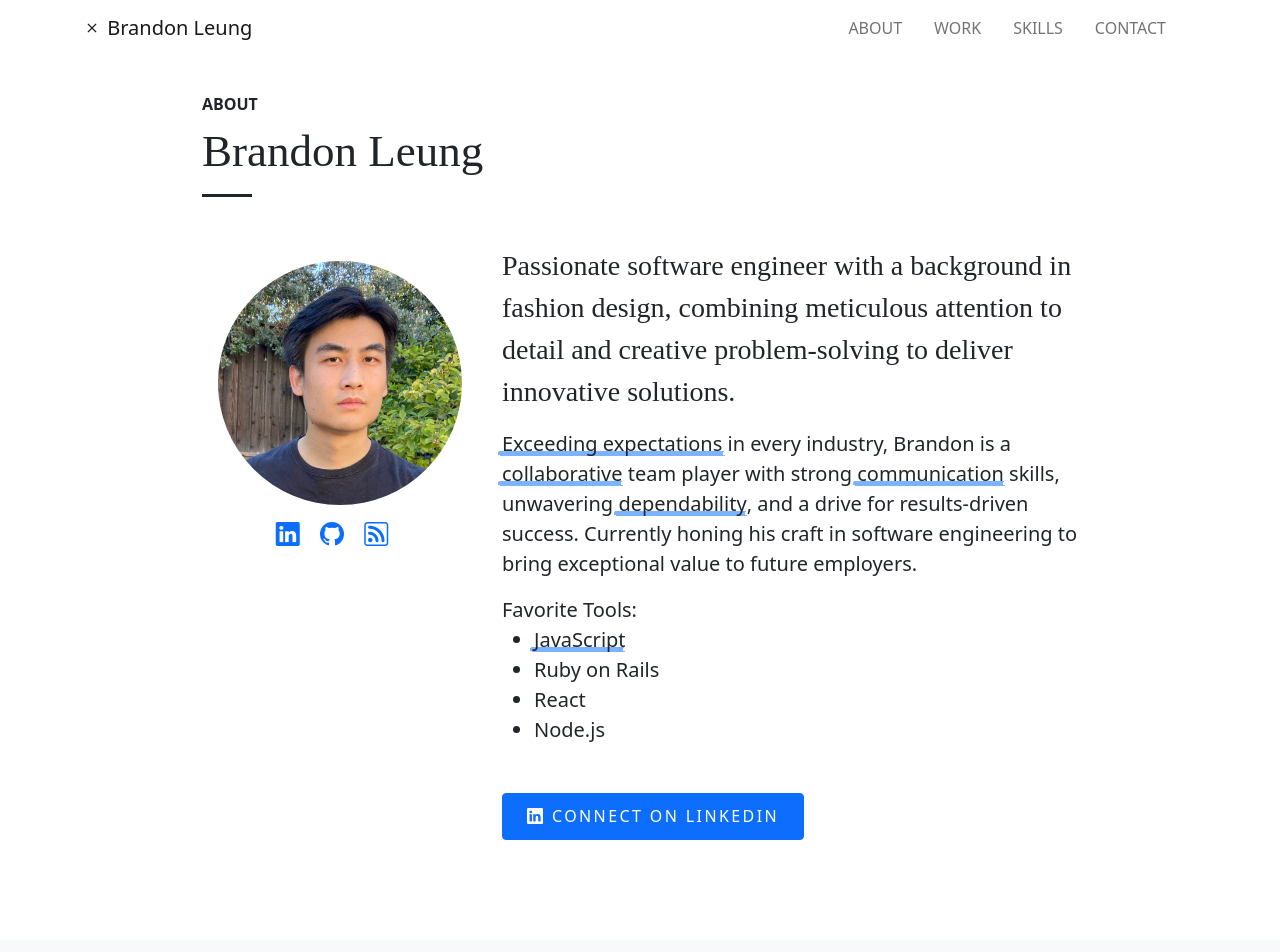
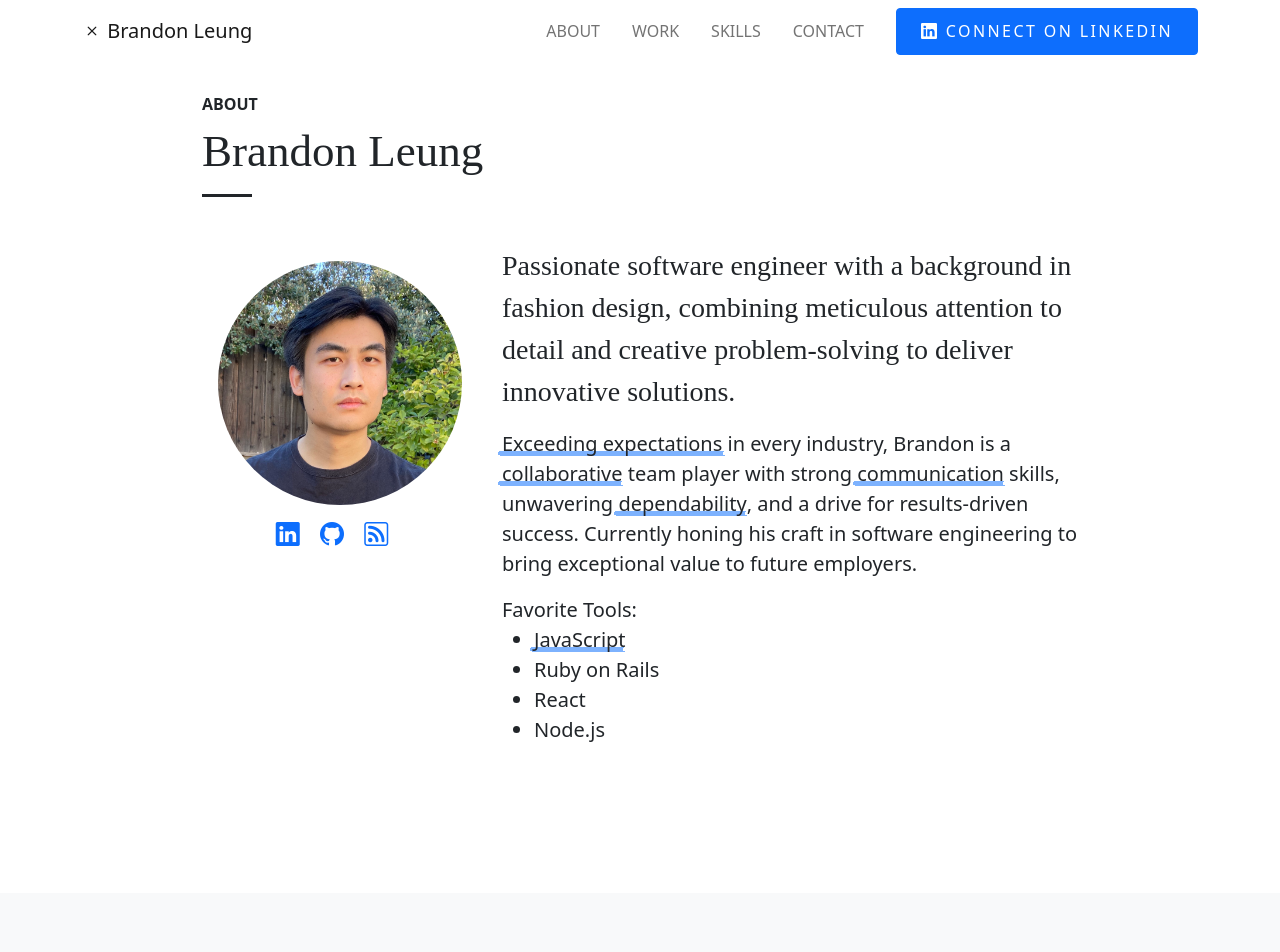
Before and after one commit to rlyn122/portfolio, a plain HTML site: page index.html in a window 1280 px wide. Shown: the top 952 px of the page. Drawn offline with nearby package versions, Linux system fonts and the light colour scheme; a web font is replaced by a local one.

Commit message:
remove about connect linked in button

```diff
--- a/index.html
+++ b/index.html
@@ -40,7 +40,7 @@
           </li>
         </ul>
 
-        <!-- <a target='_blank' href='https://www.linkedin.com/in/brandon-l/' class='btn btn-primary'><i class="bi-linkedin"></i> Connect on Linkedin</a> -->
+        <a target='_blank' href='https://www.linkedin.com/in/brandon-l/' class='btn btn-primary'><i class="bi-linkedin"></i> Connect on Linkedin</a>
         <!-- <a  target='_blank' href='https://calendly.com/morganjlopes/call' class='btn btn-primary'><i class="bi-calendar-event"></i> Schedule a Call</a> -->
         <!-- <a href='#' class='btn btn-primary'><i class="bi-download"></i> Download Resume</a> -->
         <!-- <a href='mailto:' class='btn btn-primary'><i class="bi-envelope"></i> Send Email</a> -->
@@ -102,8 +102,8 @@
           </ul>
 
           <div class='mt-5'>
-            <a target='_blank' href='https://www.linkedin.com/in/brandon-l/' class='btn btn-primary'><i
-                class="bi-linkedin"></i> Connect on Linkedin</a>
+            <!-- <a target='_blank' href='https://www.linkedin.com/in/brandon-l/' class='btn btn-primary'><i
+                class="bi-linkedin"></i> Connect on Linkedin</a> -->
             <!-- <a  target='_blank' href='https://calendly.com/morganjlopes/call' class='btn btn-primary'><i class="bi-calendar-event"></i> Schedule a Call</a> -->
             <!-- <a href='#' class='btn btn-primary'><i class="bi-download"></i> Download Resume</a> -->
             <!-- <a href='mailto:' class='btn btn-primary'><i class="bi-envelope"></i> Send Email</a> -->
```
